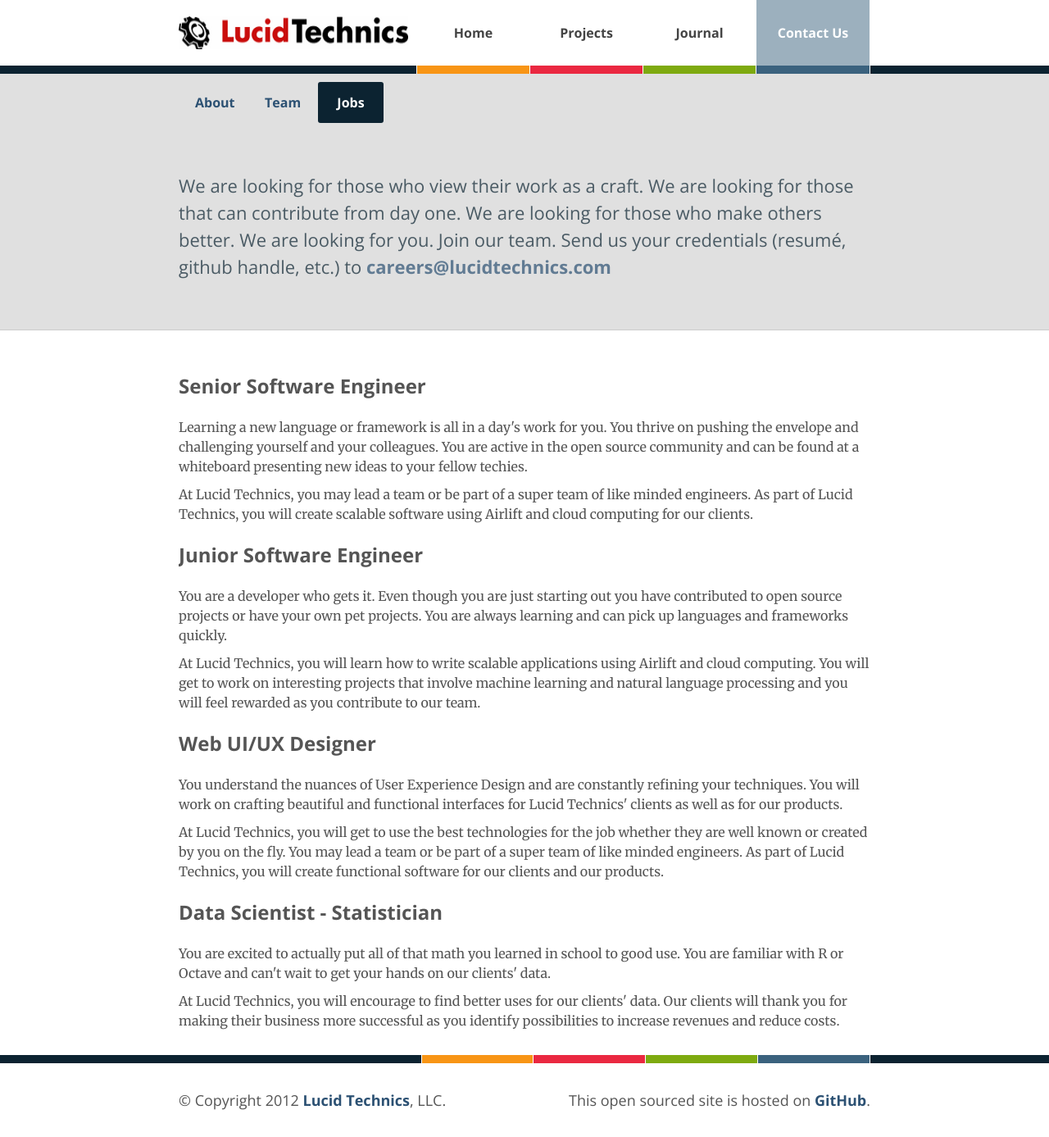
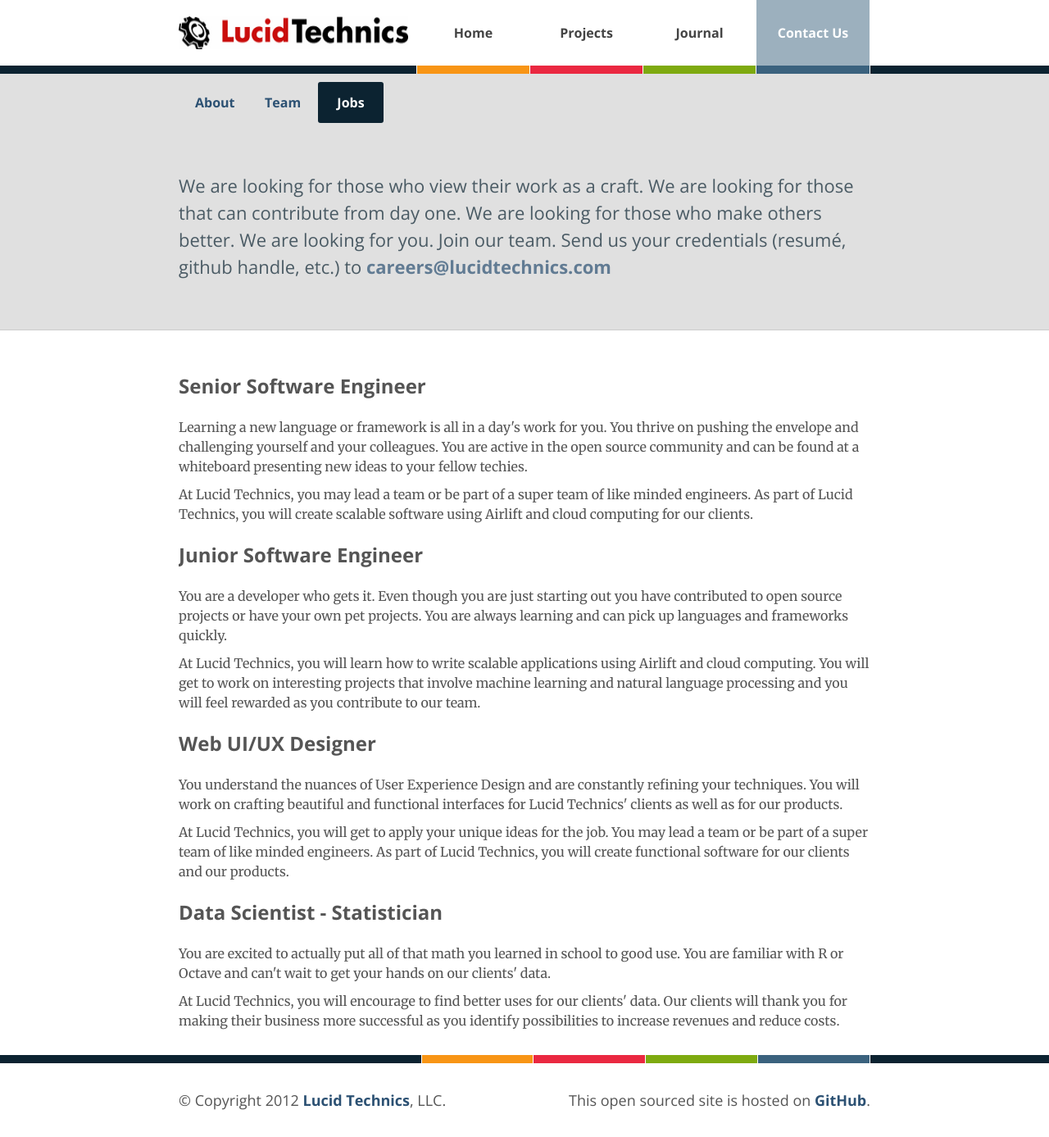
Before and after one commit to LucidTechnics/lucidtechnics.github.com, a Jekyll site: the page built from jobs.html, in a window 1280 px wide. Shown: the whole page at 82% size. Built offline with Jekyll 4.4.1, drawn with Linux system fonts in a browser that asks for light colours; nearby versions of some CDN libraries.

Commit message:
Updated jobs.html

```diff
--- a/jobs.html
+++ b/jobs.html
@@ -42,7 +42,7 @@
         You understand the nuances of User Experience Design and are constantly refining your techniques.  You will work on crafting beautiful and functional interfaces for Lucid Technics' clients as well as for our products.
       </p>
       <p>
-      At Lucid Technics, you will get to use the best technologies for the job whether they are well known or created by you on the fly.  You may lead a team or be part of a super team of like minded engineers. As part of Lucid Technics, you will create functional software for our clients and our products.
+      At Lucid Technics, you will get to apply your unique ideas for the job.  You may lead a team or be part of a super team of like minded engineers. As part of Lucid Technics, you will create functional software for our clients and our products.
     </p>
     </div>
 
```
